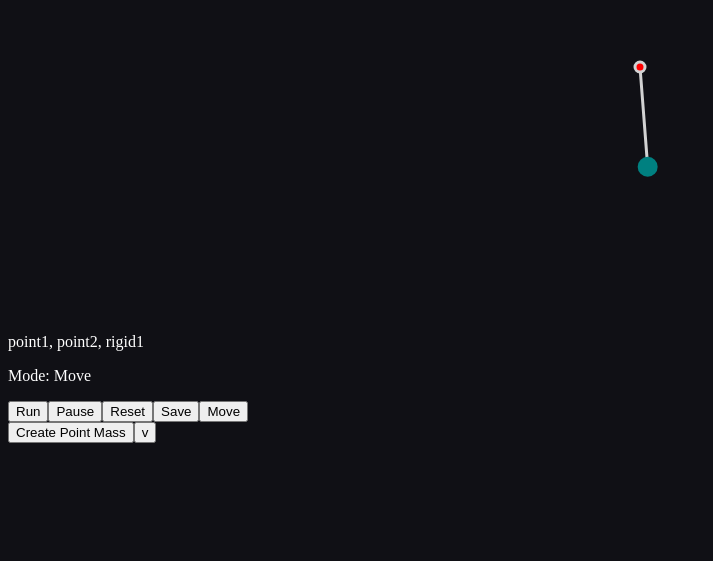
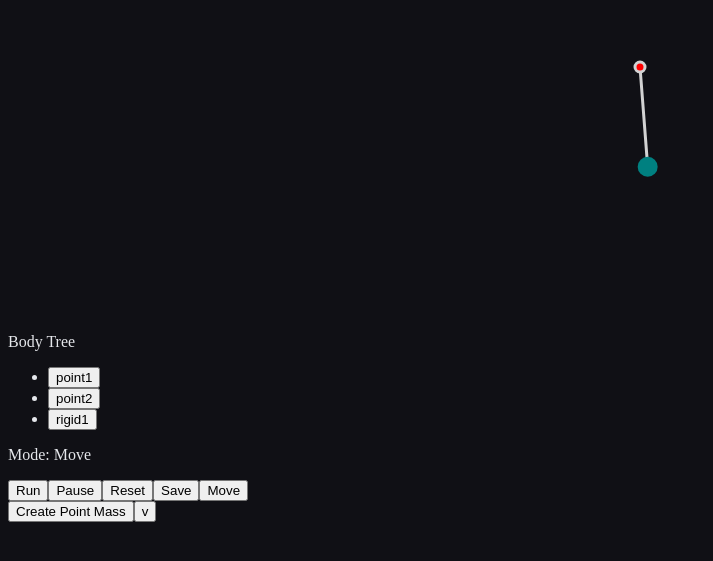
Before and after one commit to sokmontrey/dynamical-js, a React (Vite) app: page / in a window 1280 px wide. Shown: the part 191-752 px from the top of the page, without its empty margins (0-713 px from the left). Built offline with nearby package versions, Linux system fonts and the light colour scheme.

Commit message:
feat: basic body tree selection
- change to move mode (if not in move mode yet)
- add body to move mode body selections
- reset selected bodies if the shift key is not being hold down.

```diff
--- a/src/App.tsx
+++ b/src/App.tsx
@@ -9,6 +9,8 @@ import PhysicBodyManager from "./manager/PhysicBodyManager.ts";
 import ModeManager, { ModeType } from "./mode/ModeManager.ts";
 import LoopManager from "./manager/LoopManager.ts";
 import SelectButton from "./ui-components/SelectButton.tsx";
+import BodyTreePanel from "./ui-components/BodyTreePanel.tsx";
+import MoveMode from "./mode/MoveMode.ts";
 
 export default function App() {
 	// TODO: move this to a separate file
@@ -103,18 +105,24 @@ export default function App() {
 		LoopManager.run();
 	}, [canvas]);
 
+	// TODO: should I put this directly inside the component?
+	const onBodySelected = (body_id: string) => {
+		if (ModeManager.getCurrentModeType() !== ModeType.MOVE)
+			ModeManager.toMoveMode();
+		const move_mode = ModeManager.getCurrentMode() as MoveMode;
+		const body = PhysicBodyManager.getById(body_id);
+		if (!body) return;
+		if (!InputManager.isKeyDown("Shift"))
+			move_mode.resetSelectedBodies();
+		move_mode.addBodyToSelection(body);
+		renderUI();
+	}
+
 	return (<>
 		<SimulationCanvas onCanvasMounted={onCanvasMounted} />
+		<BodyTreePanel body_ids={body_ids} onBodySelected={onBodySelected} />
 
-		<p style={{color: "white"}}>
-			{body_ids.join(", ")}
-		</p>
-
-		{/* TODO: remove current_mode_type from ModeManager
-		And make mode type here reactive */}
-		<p style={{color: "white"}}>
-			Mode: {mode ?? "None"}
-		</p>
+		<p> Mode: {mode ?? "None"} </p>
 		<button onClick={() => LoopManager.run()}>Run</button>
 		<button onClick={() => LoopManager.pause()}>Pause</button>
 		<button onClick={() => resetState()}>Reset</button>
--- a/src/global.css
+++ b/src/global.css
@@ -1,5 +1,6 @@
 body {
 	background-color: #101015;
+	color: #e5e7eb;
 }
 
 .primary-canvas {
--- a/src/mode/MoveMode.ts
+++ b/src/mode/MoveMode.ts
@@ -18,7 +18,7 @@ export default class MoveMode extends Mode {
     private body_mouse_down_on: PhysicBody | null = null;
     private mouse_body_offset: Map<PhysicBody, Vec2> | null = null;
 
-    private resetSelectedBodies(): void {
+    resetSelectedBodies(): void {
         this.selected_bodies = new Set<PhysicBody>();
     }
 
--- /dev/null
+++ b/src/ui-components/BodyTreePanel.tsx
@@ -0,0 +1,21 @@
+export interface BodyTreePanelProps {
+	body_ids: string[];
+	onBodySelected: (body_id: string) => void;
+}
+
+export default function BodyTreePanel({
+	body_ids,
+	onBodySelected
+}: BodyTreePanelProps) {
+	return <div>
+		<p>Body Tree</p>
+		<ul>
+			{body_ids.map(id =>
+				<li key={id}>
+					<button onClick={() => onBodySelected(id)}>
+						{id}
+					</button>
+				</li>)}
+		</ul>
+	</div>;
+}
```
